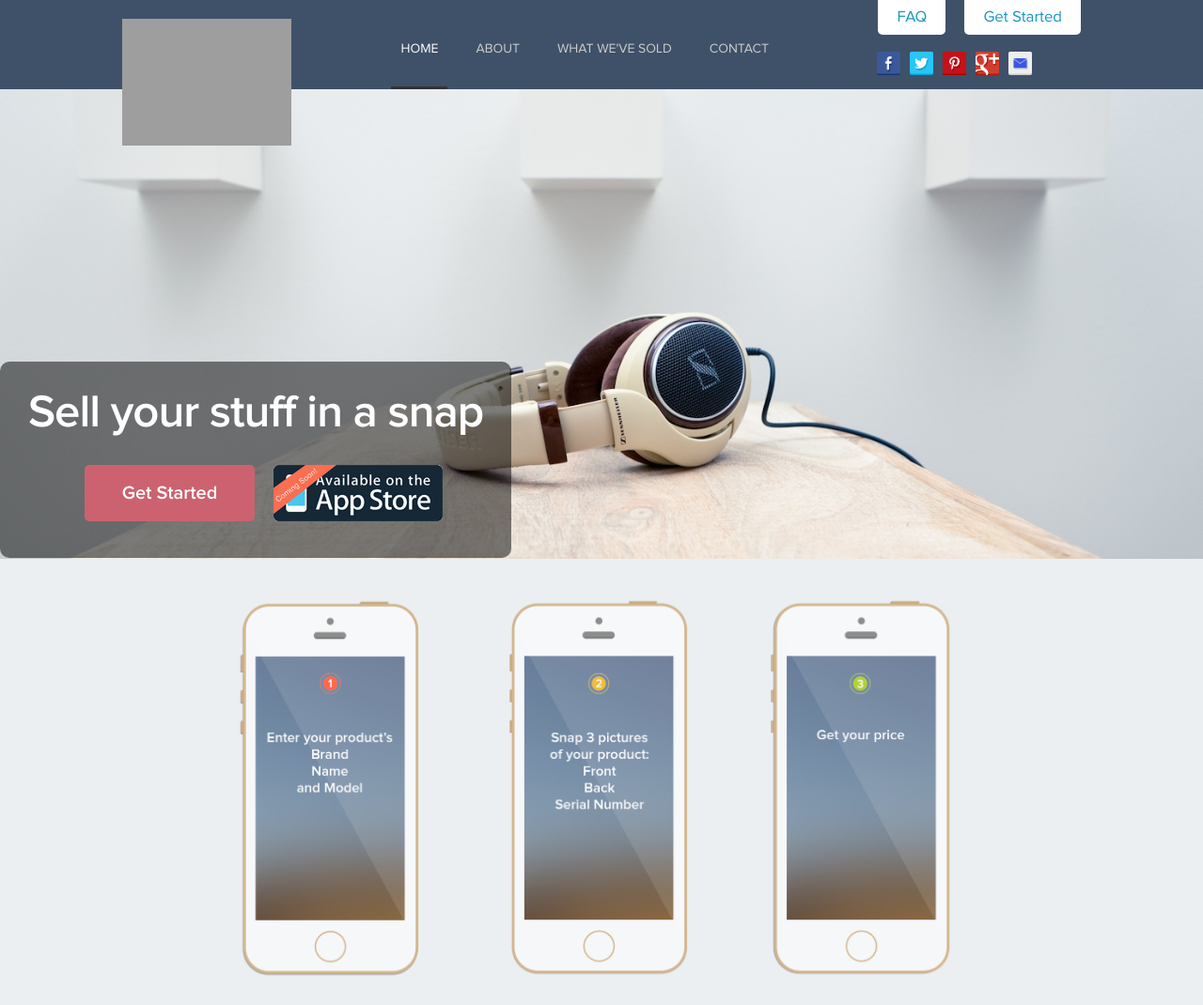
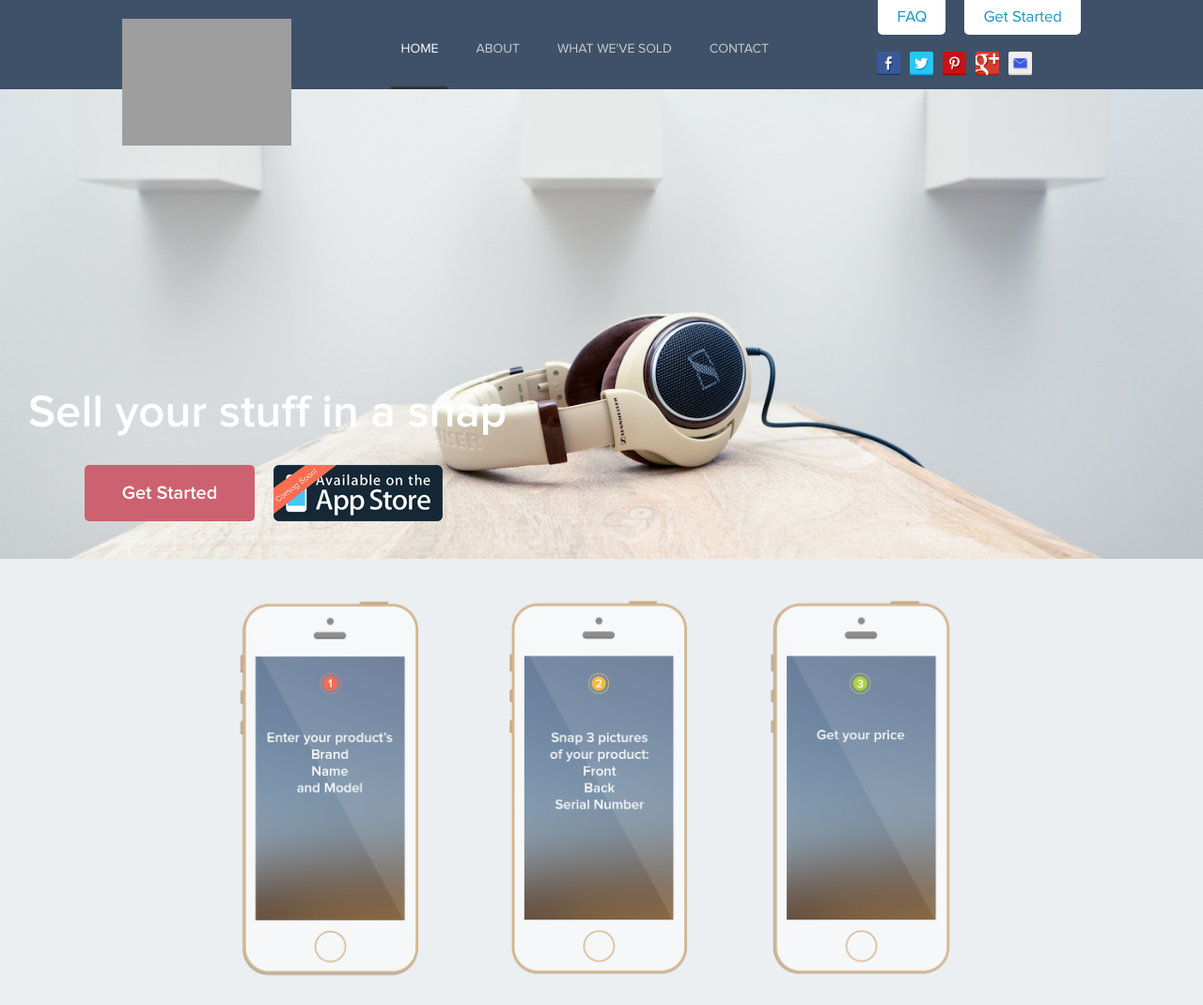
Before and after one commit to bbenoit33/picsellfrontend, a PHP site: page /home.html in a window 1280 px wide. Shown: the top 1070 px of the page at 94% size. Run offline with PHP 8.4, Linux system fonts and the light colour scheme; some libraries are stand-ins or nearby versions; grey boxes are pictures that could not be loaded.

Commit message:
removed h1 bg

```diff
--- a/main.css
+++ b/main.css
@@ -163,10 +163,6 @@ body{
 
 #banner h1 span{
    color: white;
-   letter-spacing: -1px;
-   background: rgb(0, 0, 0); /* fallback color */
-   background: rgba(0, 0, 0, .5);
-   padding-bottom: 130px;
    padding-top: 30px;
    padding-left: 30px;
    padding-right:30px;
```
